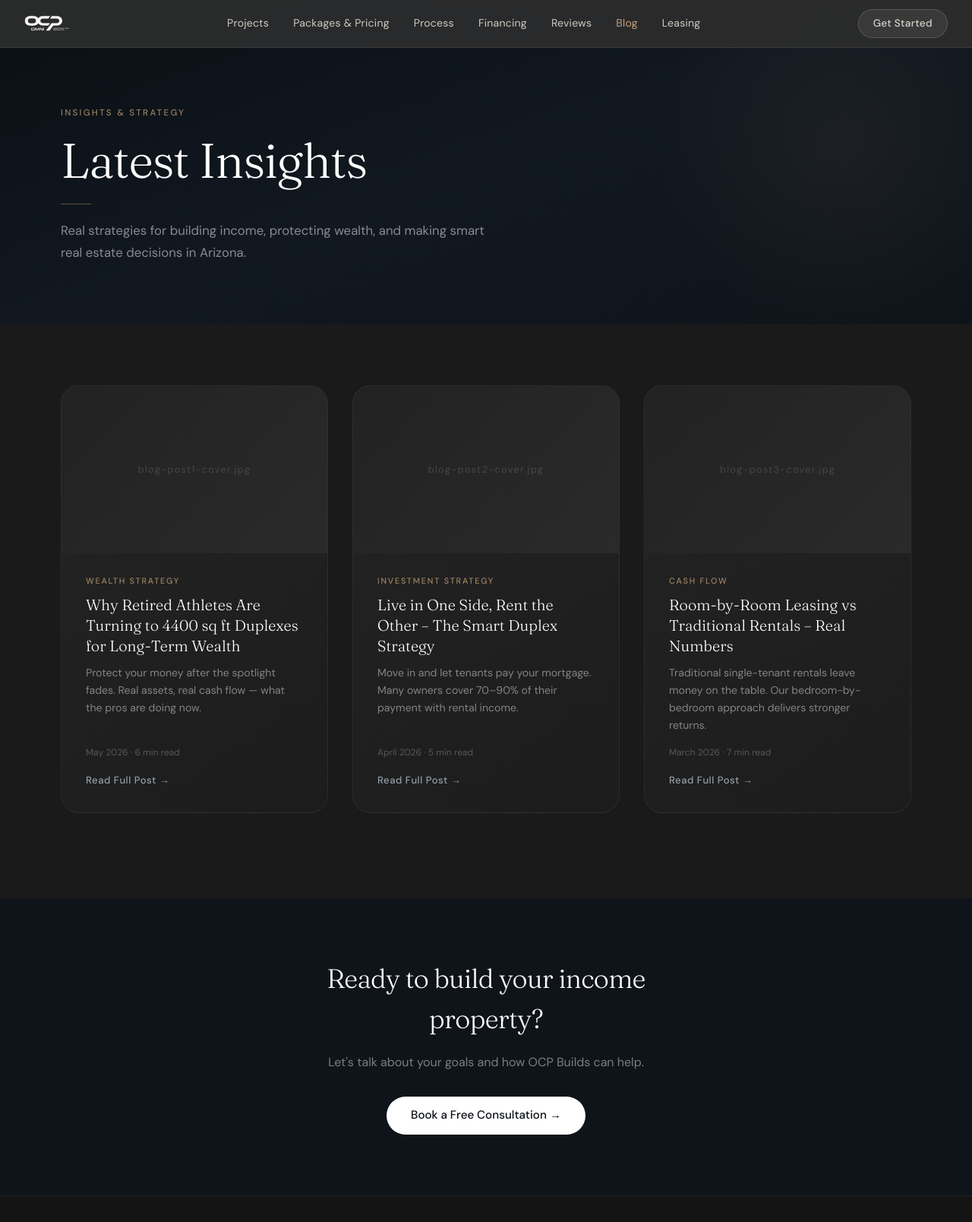
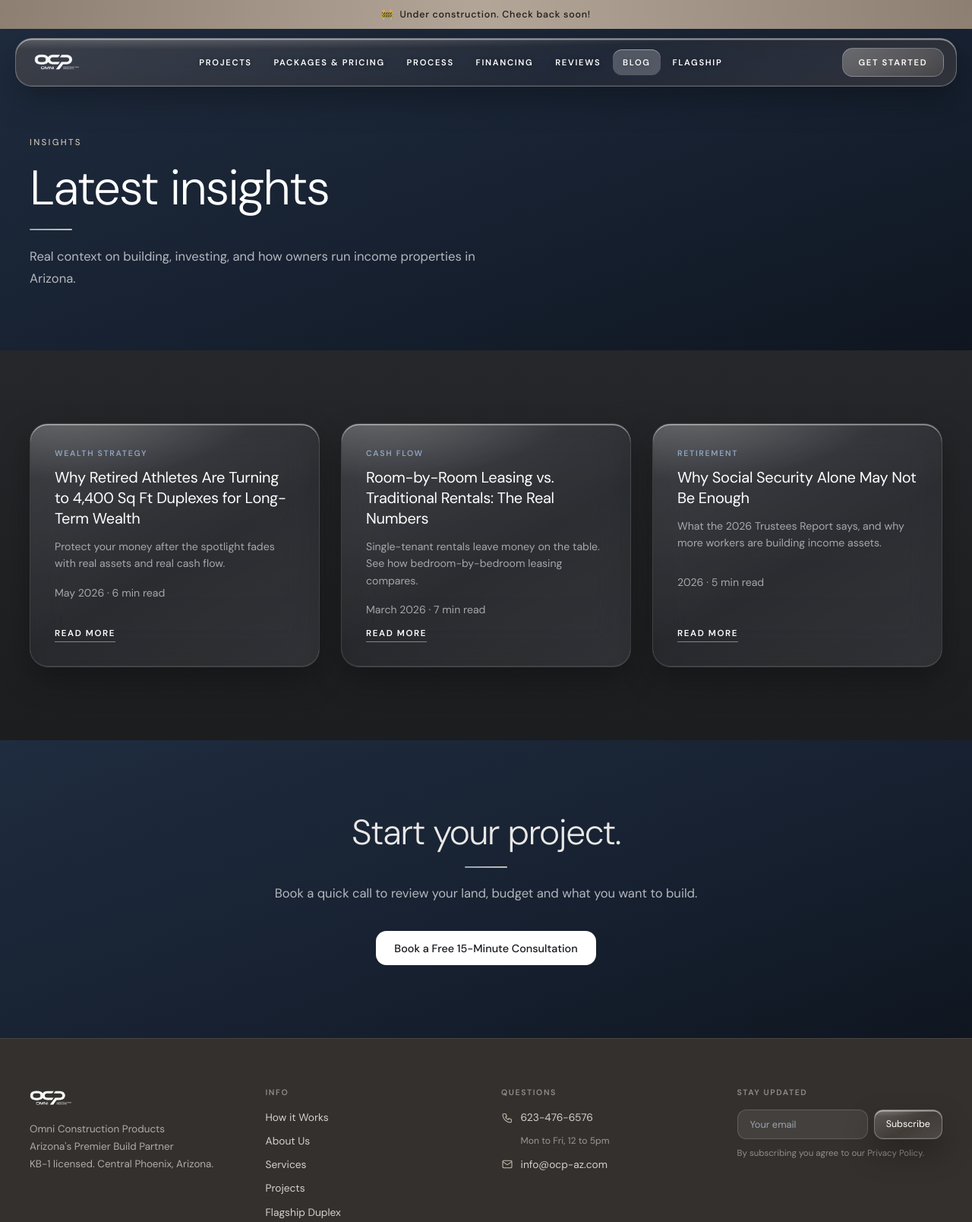
Before and after one commit to ocpbuilders/ocpbuilders.com, a plain HTML site: page blog.html in a window 1280 px wide. Shown: the top 1608 px of the page at 76% size. Drawn offline with nearby package versions, Linux system fonts and the light colour scheme.

Commit message:
Refactor blog.html for improved structure and content
Updated the blog HTML structure and content, including meta tags, header, navigation, and footer. Enhanced styling and layout for better user experience.

```diff
--- a/blog.html
+++ b/blog.html
@@ -1,167 +1,175 @@
 <!DOCTYPE html>
 <html lang="en">
 <head>
-  <meta charset="UTF-8">
-  <meta name="viewport" content="width=device-width, initial-scale=1.0">
-  <title>Blog | OCP Builds</title>
+<meta charset="UTF-8">
+<meta name="viewport" content="width=device-width, initial-scale=1.0">
+<title>Blog | OCP Builders | Omni Construction Products</title>
+<meta name="description" content="Insights from OCP Builders on residential construction, commercial build-outs, and the flagship duplex model in Arizona.">
 <link rel="icon" href="favicon.ico" type="image/x-icon">
 <link rel="icon" type="image/png" sizes="32x32" href="favicon-32x32.png">
 <link rel="icon" type="image/png" sizes="16x16" href="favicon-16x16.png">
 <link rel="apple-touch-icon" sizes="180x180" href="apple-touch-icon.png">
-  <script src="https://cdn.tailwindcss.com"></script>
-  <link href="https://fonts.googleapis.com/css2?family=DM+Sans:ital,opsz,wght@0,9..40,300;0,9..40,400;0,9..40,500;1,9..40,300&family=Fraunces:wght@300;400&display=swap" rel="stylesheet">
-  <style>
-    * { box-sizing: border-box; margin: 0; padding: 0; }
-    body { font-family: 'DM Sans', sans-serif; background: #1A1A1A; color: #E5E7EB; }
-    .nav-bg { background: rgba(45, 45, 45, 0.92); backdrop-filter: blur(32px) saturate(140%) brightness(0.95); position: fixed; top:0; left:0; right:0; z-index:100; border-bottom:1px solid rgba(255,255,255,0.08); }
-    .nav-inner { max-width:1400px; margin:0 auto; padding:0 2rem; height:62px; display:flex; justify-content:space-between; align-items:center; }
-    .nav-link { font-size:0.88rem; font-weight:400; letter-spacing:0.015em; color:rgba(235,230,220,0.85); padding:0 1rem; text-decoration:none; transition:color 0.2s ease; white-space:nowrap; }
-    .nav-link:hover { color:#f5f0e6; }
-    .nav-link.active { color:rgba(212,175,127,0.9); }
-    .nav-cta { background:rgba(200,195,190,0.1); border:1px solid rgba(200,195,190,0.22); color:rgba(230,225,215,0.9); font-size:0.85rem; font-weight:500; padding:0.48rem 1.2rem; border-radius:999px; text-decoration:none; letter-spacing:0.02em; transition:background 0.2s; white-space:nowrap; }
-    .nav-cta:hover { background:rgba(200,195,190,0.2); }
-    .section-heading { font-family:'Fraunces',serif; font-weight:300; letter-spacing:-0.02em; }
-    .gold { color:rgba(212,175,127,0.85); }
-    .section-divider { width:40px; height:1px; background:rgba(212,175,127,0.4); margin:1.25rem 0; }
-    .blog-card { background:linear-gradient(145deg,#242424,#1C1C1C); border:1px solid rgba(255,255,255,0.06); border-radius:1.5rem; overflow:hidden; transition:all 0.3s ease; display:flex; flex-direction:column; }
-    .blog-card:hover { transform:translateY(-6px); box-shadow:0 20px 50px rgba(0,0,0,0.5); border-color:rgba(255,255,255,0.1); }
-    .blog-card-img { width:100%; height:220px; object-fit:cover; background:#222; display:block; }
-    .blog-card-img-placeholder { width:100%; height:220px; background:linear-gradient(135deg,#222,#2a2a2a); display:flex; align-items:center; justify-content:center; color:rgba(255,255,255,0.15); font-size:0.8rem; letter-spacing:0.1em; }
-    .blog-card-body { padding:1.75rem 2rem 2rem; display:flex; flex-direction:column; gap:0.65rem; flex:1; }
-    .blog-tag { font-size:0.68rem; font-weight:500; letter-spacing:0.16em; text-transform:uppercase; color:rgba(212,175,127,0.7); }
-    .blog-title { font-family:'Fraunces',serif; font-weight:300; font-size:1.25rem; line-height:1.35; color:white; }
-    .blog-excerpt { font-size:0.88rem; color:rgba(255,255,255,0.45); line-height:1.65; flex:1; }
-    .blog-meta { font-size:0.75rem; color:rgba(255,255,255,0.25); margin-top:0.25rem; }
-    .blog-read-more { font-size:0.82rem; font-weight:500; color:rgba(168,180,192,0.85); text-decoration:none; letter-spacing:0.04em; display:inline-flex; align-items:center; gap:0.3rem; transition:color 0.2s; margin-top:0.5rem; }
-    .blog-read-more:hover { color:rgba(212,175,127,0.9); }
-    .footer-bg { background:#141414; border-top:1px solid rgba(255,255,255,0.06); }
-    .btn-primary-dark { display:inline-flex; align-items:center; background:white; color:#0B0F14; font-size:0.95rem; font-weight:500; padding:0.85rem 2rem; border-radius:999px; text-decoration:none; transition:background 0.2s,transform 0.15s; }
-    .btn-primary-dark:hover { background:rgba(255,255,255,0.88); transform:translateY(-1px); }
-    .page-header { background:linear-gradient(160deg,#0A0F14 0%,#111820 50%,#0F141A 100%); padding:140px 0 80px; position:relative; overflow:hidden; }
-    .page-header::before { content:''; position:absolute; top:-60px; right:-80px; width:500px; height:500px; background:radial-gradient(circle,rgba(212,175,127,0.06) 0%,transparent 70%); pointer-events:none; }
-    @keyframes fadeUp { from{opacity:0;transform:translateY(18px)} to{opacity:1;transform:translateY(0)} }
-    .fade-up { opacity:0; animation:fadeUp 0.8s ease forwards; }
-    .d1{animation-delay:0.05s} .d2{animation-delay:0.2s} .d3{animation-delay:0.35s}
-  </style>
+<script src="https://cdn.tailwindcss.com"></script>
+<link rel="preconnect" href="https://fonts.googleapis.com">
+<link rel="preconnect" href="https://fonts.gstatic.com" crossorigin>
+<link href="https://fonts.googleapis.com/css2?family=DM+Sans:ital,opsz,wght@0,9..40,300;0,9..40,400;0,9..40,500;0,9..40,600&display=swap" rel="stylesheet">
+<style>
+:root{--stone:#CBBFB0;--steel:#8FA3BF;--ui:'Aptos','DM Sans',sans-serif}
+*{box-sizing:border-box;margin:0;padding:0}
+html{scroll-behavior:smooth}
+body{font-family:'DM Sans',sans-serif;background:#232426;color:#E9E8E6}
+.s-char{background:linear-gradient(180deg,#26272A,#1C1D1F)}
+.s-navy{background:linear-gradient(160deg,#1F2C3F 0%,#172131 55%,#0F1620 100%)}
+.s-taupe{background:linear-gradient(160deg,#4A413A 0%,#3A332E 55%,#2E2A27 100%)}
+
+.lg{background:linear-gradient(150deg,rgba(255,255,255,.2),rgba(255,255,255,.05) 55%,rgba(255,255,255,.12));border:1px solid rgba(255,255,255,.28);backdrop-filter:blur(22px) saturate(180%) brightness(1.08);-webkit-backdrop-filter:blur(22px) saturate(180%) brightness(1.08);box-shadow:inset 0 1.5px 0 rgba(255,255,255,.5),inset 0 -1px 0 rgba(255,255,255,.1),0 18px 40px rgba(0,0,0,.28);position:relative;overflow:hidden}
+.lg::before{content:'';position:absolute;inset:0;background:radial-gradient(120% 60% at 15% -10%,rgba(255,255,255,.26),transparent 55%);pointer-events:none}
+.lg>*{position:relative}
+
+.banner{position:fixed;top:0;left:0;right:0;z-index:9999;height:38px;display:flex;align-items:center;justify-content:center;background:linear-gradient(90deg,#8E7F73,#B3A598,#8E7F73);color:#1d1a17;font:500 .78rem var(--ui);letter-spacing:.06em}
+.hdr{position:fixed;top:50px;left:1.25rem;right:1.25rem;max-width:1380px;margin:0 auto;z-index:100;height:64px;border-radius:22px;padding:0 1rem 0 1.5rem;display:flex;justify-content:space-between;align-items:center;gap:1rem;background:linear-gradient(150deg,rgba(92,80,70,.52),rgba(52,45,40,.42) 60%,rgba(78,68,60,.5))}
+.tabs{display:flex;gap:.1rem}
+.tab{font:600 .7rem var(--ui);text-transform:uppercase;letter-spacing:.15em;color:#fff;text-shadow:0 1px 6px rgba(0,0,0,.35);padding:.6rem .85rem;border-radius:12px;text-decoration:none;white-space:nowrap;transition:background .2s}
+.tab:hover{background:rgba(255,255,255,.18)}
+.tab.active{background:rgba(255,255,255,.22);box-shadow:inset 0 1px 0 rgba(255,255,255,.4)}
+.cta{font:600 .7rem var(--ui);text-transform:uppercase;letter-spacing:.15em;color:#fff;padding:.7rem 1.3rem;border-radius:14px;text-decoration:none;white-space:nowrap;background:linear-gradient(150deg,rgba(255,255,255,.28),rgba(255,255,255,.08));border:1px solid rgba(255,255,255,.25);backdrop-filter:blur(12px);transition:all .25s}
+.cta:hover{background:linear-gradient(150deg,rgba(255,255,255,.38),rgba(255,255,255,.14));transform:translateY(-1px)}
+@media(max-width:1150px){.tabs{display:none}}
+
+.eyebrow{font:500 .72rem var(--ui);letter-spacing:.2em;text-transform:uppercase;color:var(--stone);margin-bottom:1.2rem}
+.h2{font-weight:300;letter-spacing:-.03em;font-size:clamp(2rem,3.6vw,3.1rem);line-height:1.1}
+.line{width:56px;height:2px;margin:1.2rem 0;border-radius:2px;background:linear-gradient(90deg,var(--steel),var(--stone))}
+.line.c{margin-left:auto;margin-right:auto}
+.lead{color:rgba(255,255,255,.68);font-size:1.04rem;line-height:1.75;max-width:640px}
+.sec{padding:6rem 0}
+.wrap{max-width:1250px;margin:0 auto;padding:0 1.5rem}
+.more{font:600 .72rem var(--ui);letter-spacing:.14em;text-transform:uppercase;color:#fff;text-decoration:none;border-bottom:1px solid rgba(203,191,176,.6);padding-bottom:3px}
+.more:hover{color:var(--stone)}
+
+.card{background:linear-gradient(145deg,#31353b,#212328);border:1px solid rgba(255,255,255,.09);border-radius:1.5rem;padding:2rem;display:flex;flex-direction:column;gap:.75rem;transition:all .3s;overflow:hidden}
+.card:hover{transform:translateY(-6px);box-shadow:0 18px 40px rgba(0,0,0,.45)}
+.card.lg{background:linear-gradient(150deg,rgba(255,255,255,.12),rgba(255,255,255,.04) 55%,rgba(255,255,255,.08))}
+.tag2{font:600 .66rem var(--ui);letter-spacing:.16em;text-transform:uppercase;color:var(--steel)}
+.card h3{font:400 1.25rem/1.35 'DM Sans';letter-spacing:-.015em;color:#fff}
+.card p{font-size:.88rem;color:rgba(255,255,255,.58);line-height:1.6;flex:1}
+.meta{font-size:.75rem;color:rgba(255,255,255,.4);margin-top:.25rem}
+
+.page-hero{padding:180px 0 80px;background:linear-gradient(160deg,#1F2C3F 0%,#172131 55%,#0F1620 100%)}
+.page-hero h1{font-weight:300;font-size:clamp(2.8rem,5vw,4.5rem);line-height:1.05;letter-spacing:-.03em;color:#fff;max-width:700px}
+
+.foot{background:#34302D;border-top:1px solid rgba(255,255,255,.1)}
+.fh{color:rgba(255,255,255,.45);font:600 .66rem var(--ui);letter-spacing:.15em;text-transform:uppercase;margin-bottom:1rem}
+.fa{color:rgba(255,255,255,.78);font-size:.86rem;text-decoration:none;display:flex;align-items:center;gap:.6rem}
+.fa:hover{color:#fff}
+.fa svg{width:16px;height:16px;stroke:var(--stone);fill:none;stroke-width:1.6;flex-shrink:0}
+
+.burger{display:none;width:44px;height:44px;border-radius:14px;align-items:center;justify-content:center;cursor:pointer;color:#fff;border:1px solid rgba(255,255,255,.28)}
+.burger svg{width:20px;height:20px;stroke:#fff;fill:none;stroke-width:1.8}
+@media(max-width:1150px){.burger{display:flex}}
+.mmenu{display:none;position:fixed;top:124px;left:1.25rem;right:1.25rem;z-index:99;border-radius:22px;padding:.8rem;flex-direction:column;background:linear-gradient(150deg,rgba(92,80,70,.82),rgba(52,45,40,.8))}
+.mmenu.on{display:flex}
+.mmenu a{font:600 .74rem var(--ui);letter-spacing:.15em;text-transform:uppercase;color:#fff;text-decoration:none;padding:.95rem 1rem;border-bottom:1px solid rgba(255,255,255,.12)}
+.mmenu a:last-child{border:0}
+
+.btn{font:500 .9rem var(--ui);padding:.85rem 1.5rem;border-radius:14px;text-decoration:none;transition:all .2s;display:inline-flex;align-items:center;gap:.4rem}
+.btn-p{background:#fff;color:#16191e}.btn-p:hover{transform:translateY(-1px);background:#efece8}
+</style>
 </head>
 <body>
+<div class="banner">🚧 &nbsp;Under construction. Check back soon!</div>
 
-<nav class="nav-bg">
-  <div class="nav-inner">
-    <a href="/"><img src="ocp-logo-dark.png" style="height:30px;"></a>
-    <div style="display:flex;align-items:center;">
-      <a href="projects.html"  class="nav-link">Projects</a>
-      <a href="packages.html"        class="nav-link">Packages & Pricing</a>
-      <a href="process.html"         class="nav-link">Process</a>
-      <a href="financing.html"       class="nav-link">Financing</a>
-      <a href="reviews.html"         class="nav-link">Reviews</a>
-      <a href="blog.html"            class="nav-link active">Blog</a>
-      <a href="leasing.html" class="nav-link">Leasing</a>
-    </div>
-    <a href="contact.html" class="nav-cta">Get Started</a>
+<header class="hdr lg">
+  <a href="/"><img src="ocp-logo-dark.png" alt="OCP Builders" style="height:30px"></a>
+  <nav class="tabs">
+    <a href="projects.html" class="tab">Projects</a>
+    <a href="packages.html" class="tab">Packages &amp; Pricing</a>
+    <a href="process.html" class="tab">Process</a>
+    <a href="financing.html" class="tab">Financing</a>
+    <a href="reviews.html" class="tab">Reviews</a>
+    <a href="blog.html" class="tab active">Blog</a>
+    <a href="leasing.html" class="tab">Flagship</a>
+  </nav>
+  <div style="display:flex;gap:.6rem;align-items:center">
+    <a href="contact.html" class="cta">Get Started</a>
+    <button class="burger lg" aria-label="Open menu" onclick="document.getElementById('mm').classList.toggle('on')"><svg viewBox="0 0 24 24"><path d="M4 7h16M4 12h16M4 17h16"/></svg></button>
   </div>
+</header>
+<nav id="mm" class="mmenu lg">
+  <a href="projects.html">Projects</a>
+  <a href="packages.html">Packages &amp; Pricing</a>
+  <a href="process.html">Process</a>
+  <a href="financing.html">Financing</a>
+  <a href="reviews.html">Reviews</a>
+  <a href="blog.html">Blog</a>
+  <a href="leasing.html">Flagship</a>
+  <a href="contact.html">Get Started</a>
 </nav>
 
-<div class="page-header">
-  <div style="max-width:1200px;margin:0 auto;padding:0 2.5rem;">
-    <p class="fade-up d1" style="font-size:0.72rem;font-weight:500;letter-spacing:0.2em;text-transform:uppercase;color:rgba(212,175,127,0.7);margin-bottom:1.25rem;">Insights & Strategy</p>
-    <h1 class="section-heading fade-up d2" style="font-size:clamp(3rem,5vw,5.5rem);color:white;line-height:1.05;max-width:700px;margin-bottom:1.5rem;">Latest Insights</h1>
-    <div class="section-divider fade-up d2"></div>
-    <p class="fade-up d3" style="color:rgba(255,255,255,0.5);font-size:1.05rem;line-height:1.7;max-width:560px;margin-top:1.25rem;">Real strategies for building income, protecting wealth, and making smart real estate decisions in Arizona.</p>
+<section class="page-hero">
+  <div class="wrap">
+    <p class="eyebrow">Insights</p>
+    <h1>Latest insights</h1>
+    <div class="line"></div>
+    <p class="lead" style="margin-top:1.25rem">Real context on building, investing, and how owners run income properties in Arizona.</p>
   </div>
-</div>
+</section>
 
-<section style="padding:5rem 0 7rem;">
-  <div style="max-width:1200px;margin:0 auto;padding:0 2.5rem;">
-    <div class="grid md:grid-cols-3 gap-8">
-
-      <!-- Post 1 -->
-      <div class="blog-card" id="post1">
-        <div class="blog-card-img-placeholder">blog-post1-cover.jpg</div>
-        <div class="blog-card-body">
-          <span class="blog-tag">Wealth Strategy</span>
-          <h3 class="blog-title">Why Retired Athletes Are Turning to 4400 sq ft Duplexes for Long-Term Wealth</h3>
-          <p class="blog-excerpt">Protect your money after the spotlight fades. Real assets, real cash flow — what the pros are doing now.</p>
-          <p class="blog-meta">May 2026 · 6 min read</p>
-          <a href="blog-post1.html" class="blog-read-more">Read Full Post →</a>
-        </div>
-      </div>
-
-      <!-- Post 2 -->
-      <div class="blog-card" id="post2">
-        <div class="blog-card-img-placeholder">blog-post2-cover.jpg</div>
-        <div class="blog-card-body">
-          <span class="blog-tag">Investment Strategy</span>
-          <h3 class="blog-title">Live in One Side, Rent the Other – The Smart Duplex Strategy</h3>
-          <p class="blog-excerpt">Move in and let tenants pay your mortgage. Many owners cover 70–90% of their payment with rental income.</p>
-          <p class="blog-meta">April 2026 · 5 min read</p>
-          <a href="blog-post2.html" class="blog-read-more">Read Full Post →</a>
-        </div>
-      </div>
-
-      <!-- Post 3 -->
-      <div class="blog-card" id="post3">
-        <div class="blog-card-img-placeholder">blog-post3-cover.jpg</div>
-        <div class="blog-card-body">
-          <span class="blog-tag">Cash Flow</span>
-          <h3 class="blog-title">Room-by-Room Leasing vs Traditional Rentals – Real Numbers</h3>
-          <p class="blog-excerpt">Traditional single-tenant rentals leave money on the table. Our bedroom-by-bedroom approach delivers stronger returns.</p>
-          <p class="blog-meta">March 2026 · 7 min read</p>
-          <a href="blog-post3.html" class="blog-read-more">Read Full Post →</a>
-        </div>
-      </div>
-
+<section class="sec s-char">
+  <div class="wrap">
+    <div class="grid md:grid-cols-3 gap-7">
+      <article class="card lg">
+        <span class="tag2">Wealth Strategy</span>
+        <h3>Why Retired Athletes Are Turning to 4,400 Sq Ft Duplexes for Long-Term Wealth</h3>
+        <p>Protect your money after the spotlight fades with real assets and real cash flow.</p>
+        <p class="meta">May 2026 · 6 min read</p>
+        <a href="blog-post1.html" class="more" style="align-self:flex-start">Read more</a>
+      </article>
+      <article class="card lg">
+        <span class="tag2">Cash Flow</span>
+        <h3>Room-by-Room Leasing vs. Traditional Rentals: The Real Numbers</h3>
+        <p>Single-tenant rentals leave money on the table. See how bedroom-by-bedroom leasing compares.</p>
+        <p class="meta">March 2026 · 7 min read</p>
+        <a href="blog-post3.html" class="more" style="align-self:flex-start">Read more</a>
+      </article>
+      <article class="card lg">
+        <span class="tag2">Retirement</span>
+        <h3>Why Social Security Alone May Not Be Enough</h3>
+        <p>What the 2026 Trustees Report says, and why more workers are building income assets.</p>
+        <p class="meta">2026 · 5 min read</p>
+        <a href="blog-post4.html" class="more" style="align-self:flex-start">Read more</a>
+      </article>
     </div>
   </div>
 </section>
 
-<section style="background:#0F141A;padding:5rem 0;text-align:center;">
-  <div style="max-width:600px;margin:0 auto;padding:0 2rem;">
-    <h2 class="section-heading" style="font-size:2.2rem;color:white;margin-bottom:1rem;">Ready to build your income property?</h2>
-    <p style="color:rgba(255,255,255,0.45);margin-bottom:2rem;line-height:1.7;">Let's talk about your goals and how OCP Builds can help.</p>
-    <a href="contact.html" class="btn-primary-dark">Book a Free Consultation →</a>
+<section class="sec s-navy" style="text-align:center">
+  <div class="wrap" style="max-width:720px">
+    <h2 class="h2">Start your project.</h2>
+    <div class="line c"></div>
+    <p class="lead" style="margin:0 auto 2.2rem">Book a quick call to review your land, budget and what you want to build.</p>
+    <a href="contact.html" class="btn btn-p">Book a Free 15-Minute Consultation</a>
   </div>
 </section>
 
-<footer class="footer-bg" style="padding-top:4rem;padding-bottom:2rem;">
-  <div style="max-width:1400px;margin:0 auto;padding:0 2.5rem;">
-    <div class="grid md:grid-cols-4 gap-10 pb-12" style="border-bottom:1px solid rgba(255,255,255,0.08);">
-      <div>
-        <img src="ocp-logo-dark.png" style="height:28px;margin-bottom:1rem;">
-        <p style="color:rgba(255,255,255,0.35);font-size:0.82rem;line-height:1.7;">Arizona's Premier<br>Investment Build Partner</p>
-      </div>
-      <div>
-        <p style="color:rgba(255,255,255,0.2);font-size:0.68rem;font-weight:500;letter-spacing:0.15em;text-transform:uppercase;margin-bottom:1rem;">Info</p>
-        <div style="display:flex;flex-direction:column;gap:0.65rem;">
-          <a href="process.html"        style="color:rgba(255,255,255,0.5);font-size:0.85rem;text-decoration:none;">How it Works</a>
-          <a href="#"                   style="color:rgba(255,255,255,0.5);font-size:0.85rem;text-decoration:none;">About Us</a>
-          <a href="packages.html"       style="color:rgba(255,255,255,0.5);font-size:0.85rem;text-decoration:none;">Services</a>
-          <a href="projects.html"       style="color:rgba(255,255,255,0.5);font-size:0.85rem;text-decoration:none;">Projects</a>
-        </div>
-      </div>
-      <div>
-        <p style="color:rgba(255,255,255,0.2);font-size:0.68rem;font-weight:500;letter-spacing:0.15em;text-transform:uppercase;margin-bottom:1rem;">Questions</p>
-        <div style="display:flex;flex-direction:column;gap:0.65rem;">
-          <a href="tel:6234766576" style="color:rgba(255,255,255,0.5);font-size:0.85rem;text-decoration:none;">📞 623-476-6576</a>
-          <p style="color:rgba(255,255,255,0.3);font-size:0.75rem;">Mon–Fri, 12–5pm</p>
-          <a href="mailto:skraca@outlook.com" style="color:rgba(255,255,255,0.5);font-size:0.85rem;text-decoration:none;">✉️ skraca@outlook.com</a>
-        </div>
-      </div>
-      <div>
-        <p style="color:rgba(255,255,255,0.2);font-size:0.68rem;font-weight:500;letter-spacing:0.15em;text-transform:uppercase;margin-bottom:1rem;">Stay Updated</p>
-        <div style="display:flex;gap:0.5rem;margin-bottom:0.6rem;">
-          <input type="email" placeholder="Your email" style="flex:1;background:rgba(255,255,255,0.06);border:1px solid rgba(255,255,255,0.1);border-radius:999px;padding:0.5rem 1rem;color:white;font-size:0.8rem;outline:none;min-width:0;">
-          <button style="background:rgba(212,175,127,0.12);border:1px solid rgba(212,175,127,0.25);color:rgba(212,175,127,0.85);border-radius:999px;padding:0.5rem 0.9rem;font-size:0.78rem;cursor:pointer;white-space:nowrap;">Subscribe</button>
-        </div>
-        <p style="color:rgba(255,255,255,0.2);font-size:0.72rem;">By subscribing you agree to our Privacy Policy.</p>
-      </div>
+<footer class="foot pt-16 pb-8">
+  <div class="wrap">
+    <div class="grid md:grid-cols-4 gap-10 pb-12" style="border-bottom:1px solid rgba(255,255,255,.12)">
+      <div><img src="ocp-logo-dark.png" alt="OCP Builders" style="height:28px;margin-bottom:1rem"><p style="color:rgba(255,255,255,.6);font-size:.84rem;line-height:1.7">Omni Construction Products<br>Arizona's Premier Build Partner<br>KB-1 licensed. Central Phoenix, Arizona.</p></div>
+      <div><p class="fh">Info</p><div style="display:flex;flex-direction:column;gap:.65rem"><a href="process.html" class="fa">How it Works</a><a href="about.html" class="fa">About Us</a><a href="packages.html" class="fa">Services</a><a href="projects.html" class="fa">Projects</a><a href="leasing.html" class="fa">Flagship Duplex</a></div></div>
+      <div><p class="fh">Questions</p><div style="display:flex;flex-direction:column;gap:.7rem">
+        <a href="tel:6234766576" class="fa"><svg viewBox="0 0 24 24"><path d="M5 4h4l2 5-2.5 1.5a11 11 0 0 0 5 5L15 13l5 2v4a2 2 0 0 1-2 2A16 16 0 0 1 3 6a2 2 0 0 1 2-2z"/></svg>623-476-6576</a>
+        <p style="color:rgba(255,255,255,.5);font-size:.76rem;padding-left:1.6rem">Mon to Fri, 12 to 5pm</p>
+        <a href="mailto:info@ocp-az.com" class="fa"><svg viewBox="0 0 24 24"><rect x="3" y="5" width="18" height="14" rx="2"/><path d="m3 7 9 6 9-6"/></svg>info@ocp-az.com</a></div></div>
+      <div><p class="fh">Stay Updated</p>
+        <div style="display:flex;gap:.5rem;margin-bottom:.6rem"><input type="email" placeholder="Your email" aria-label="Email" style="flex:1;min-width:0;background:rgba(255,255,255,.08);border:1px solid rgba(255,255,255,.16);border-radius:12px;padding:.55rem 1rem;color:#fff;font-size:.8rem;outline:none"><button class="lg" style="border-radius:12px;padding:.55rem .95rem;color:#fff;font-size:.78rem;cursor:pointer">Subscribe</button></div>
+        <p style="color:rgba(255,255,255,.45);font-size:.72rem">By subscribing you agree to our <a href="privacy.html" style="color:inherit">Privacy Policy</a>.</p></div>
     </div>
-    <div style="padding-top:2rem;display:flex;justify-content:space-between;align-items:center;flex-wrap:wrap;gap:1rem;">
-      <p style="color:rgba(255,255,255,0.2);font-size:0.78rem;">© 2026 OCP Builds. All rights reserved.</p>
-      <a href="#" style="color:rgba(255,255,255,0.2);font-size:0.78rem;text-decoration:none;">Privacy Policy</a>
-    </div>
+    <div style="padding-top:2rem;display:flex;justify-content:space-between;flex-wrap:wrap;gap:1rem"><p style="color:rgba(255,255,255,.45);font-size:.78rem">© 2026 Omni Construction Products. All rights reserved.</p><a href="privacy.html" style="color:rgba(255,255,255,.45);font-size:.78rem;text-decoration:none">Privacy Policy</a></div>
   </div>
 </footer>
 
+<script>
+document.querySelectorAll('#mm a').forEach(function(a){a.addEventListener('click',function(){document.getElementById('mm').classList.remove('on')})});
+</script>
 </body>
 </html>
```
